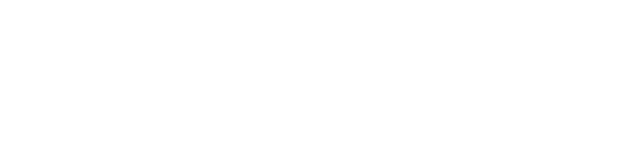
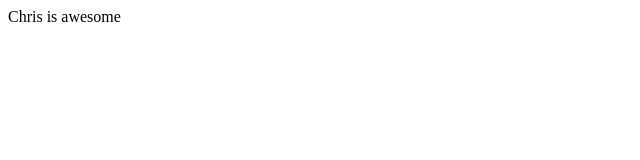
Before and after one commit to KreaMuzik/chris-is-awesome, a plain HTML site: page index.html in a window 1280 px wide. Shown: the whole page, without its empty margins (0-640 px from the left). Drawn offline with Linux system fonts and the light colour scheme.

Commit message:
Update index.html

```diff
--- a/index.html
+++ b/index.html
@@ -1,7 +1,7 @@
 <!DOCTYPE html>
 <html>
   <header>
-
+    Chris is awesome
   </header>
   <body>
 
```
